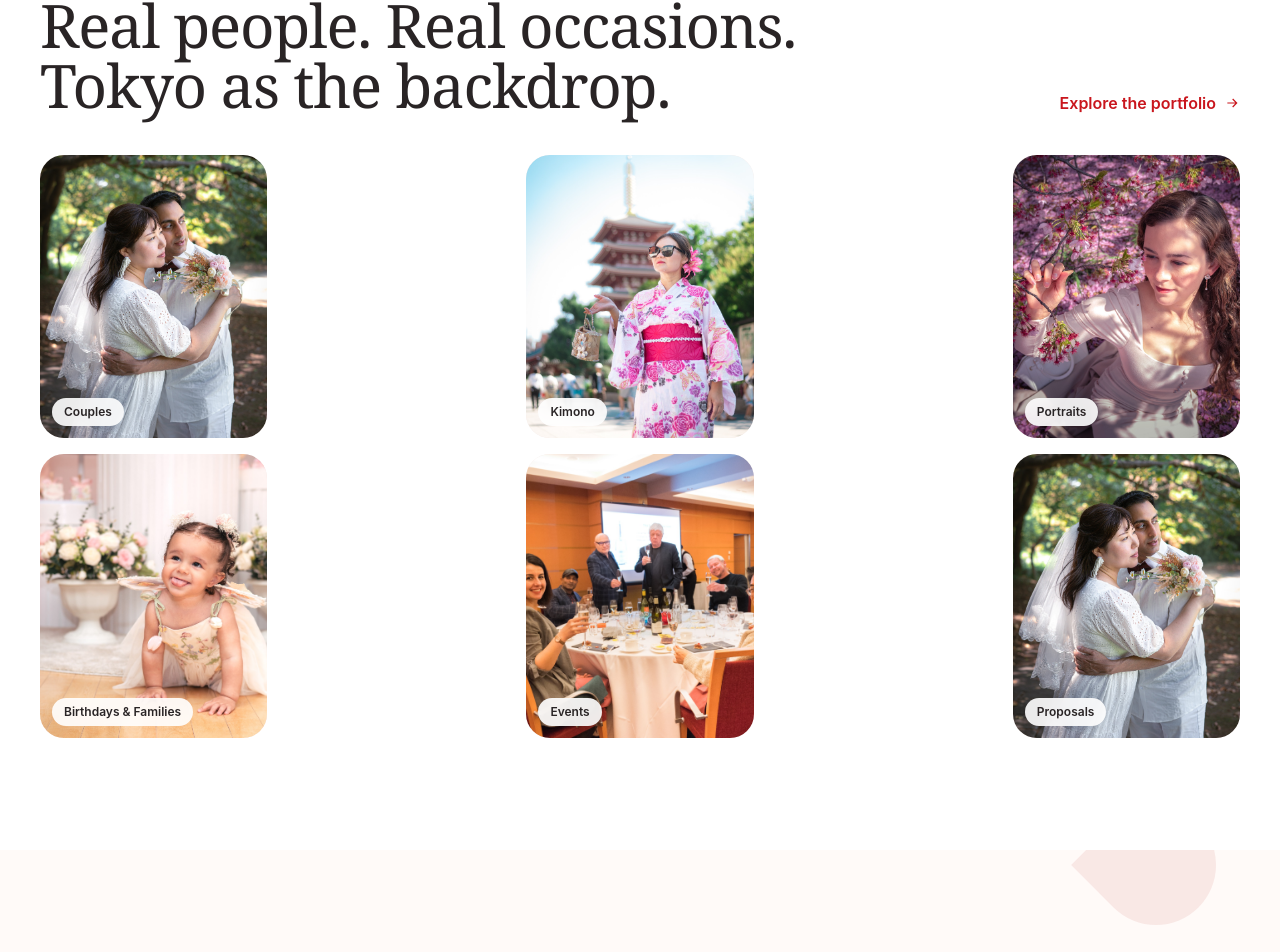
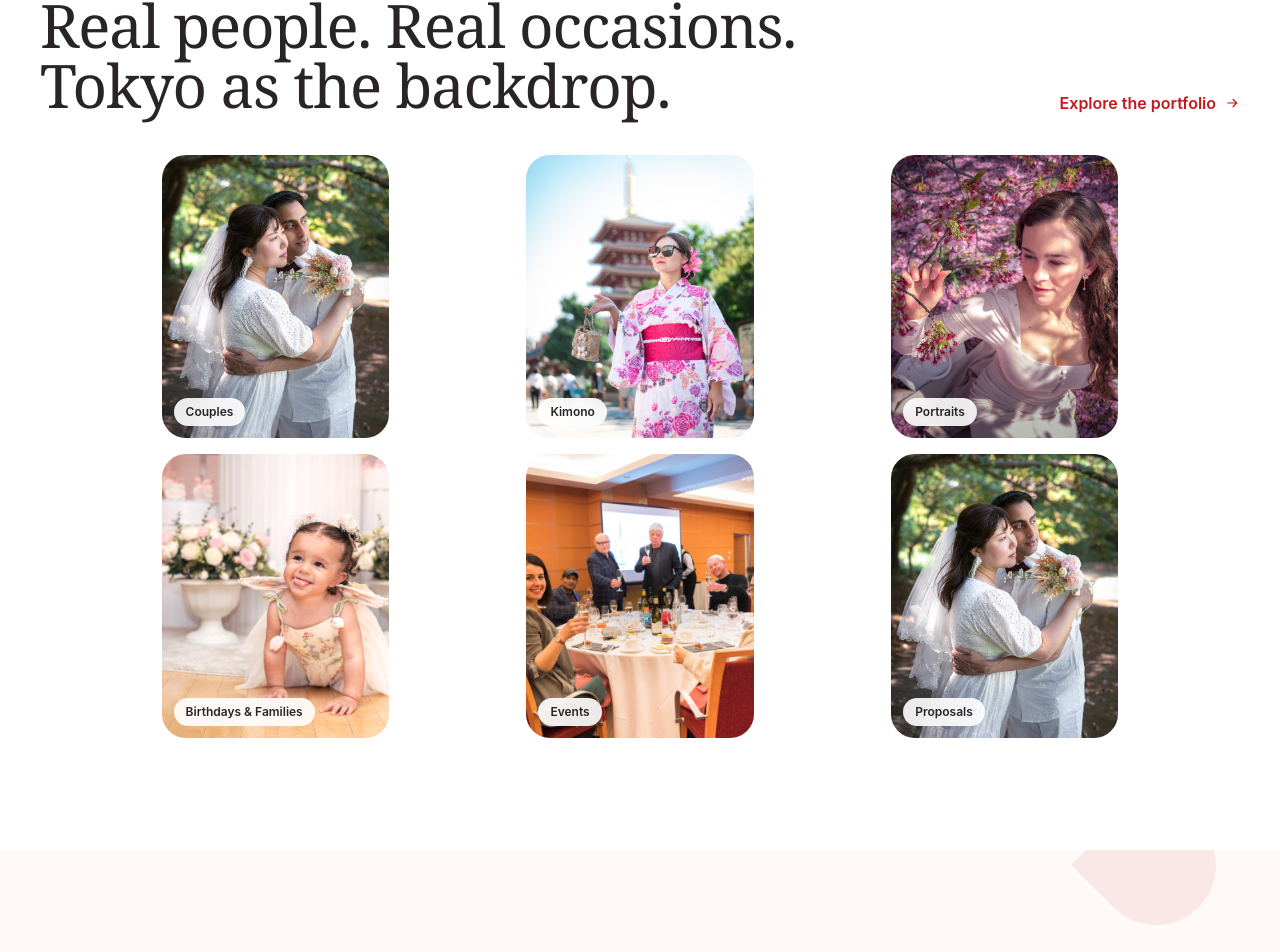
Before and after one commit to chathuras/tinaphotoV2, a Next.js app: page / in a window 1280 px wide. Shown: the part 2081-3033 px from the top of the page. Built offline with nearby package versions, Linux system fonts and the light colour scheme; no server answers.

Commit message:
Evenly space homepage portfolio cards

```diff
--- a/components/portfolio-grid.tsx
+++ b/components/portfolio-grid.tsx
@@ -15,7 +15,7 @@ export function PortfolioGrid({compact=false}:{compact?:boolean}){
  const [active,setActive]=useState<number|null>(null)
  const items=portfolioItems
  return <>
-  <div className={`grid gap-4 ${compact?'sm:grid-cols-2 lg:grid-cols-[repeat(3,calc(20%-0.8rem))] lg:justify-between':'sm:grid-cols-2 lg:grid-cols-3'}`}>
+  <div className={`grid gap-4 ${compact?'sm:grid-cols-2 lg:grid-cols-[repeat(3,calc(20%-0.8rem))] lg:justify-evenly':'sm:grid-cols-2 lg:grid-cols-3'}`}>
    {items.map((item,i)=><button key={item.category} onClick={()=>setActive(i)} className="group relative aspect-[4/5] overflow-hidden rounded-3xl bg-blush text-left" aria-label={`Open ${item.category} photograph`}>
     <Image src={item.src} alt={item.alt} fill sizes={compact?'(min-width:640px) 33vw,100vw':'(min-width:1024px) 33vw,50vw'} className="object-cover transition duration-700 group-hover:scale-[1.02]" loading={i>1?'lazy':'eager'} />
     <span className="absolute bottom-3 left-3 rounded-full bg-white/90 px-3 py-1.5 text-xs font-semibold backdrop-blur">{item.category}</span>
```
